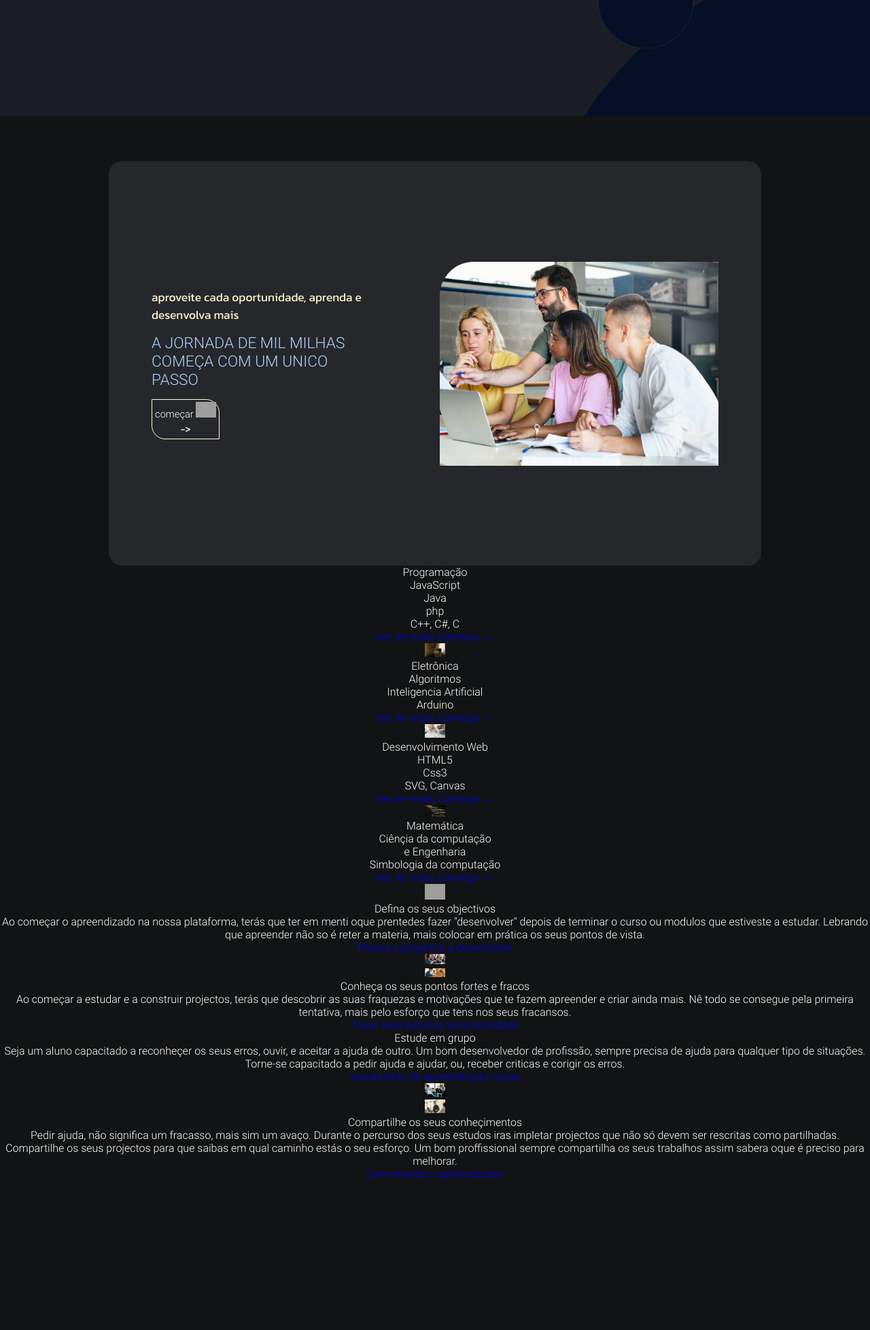
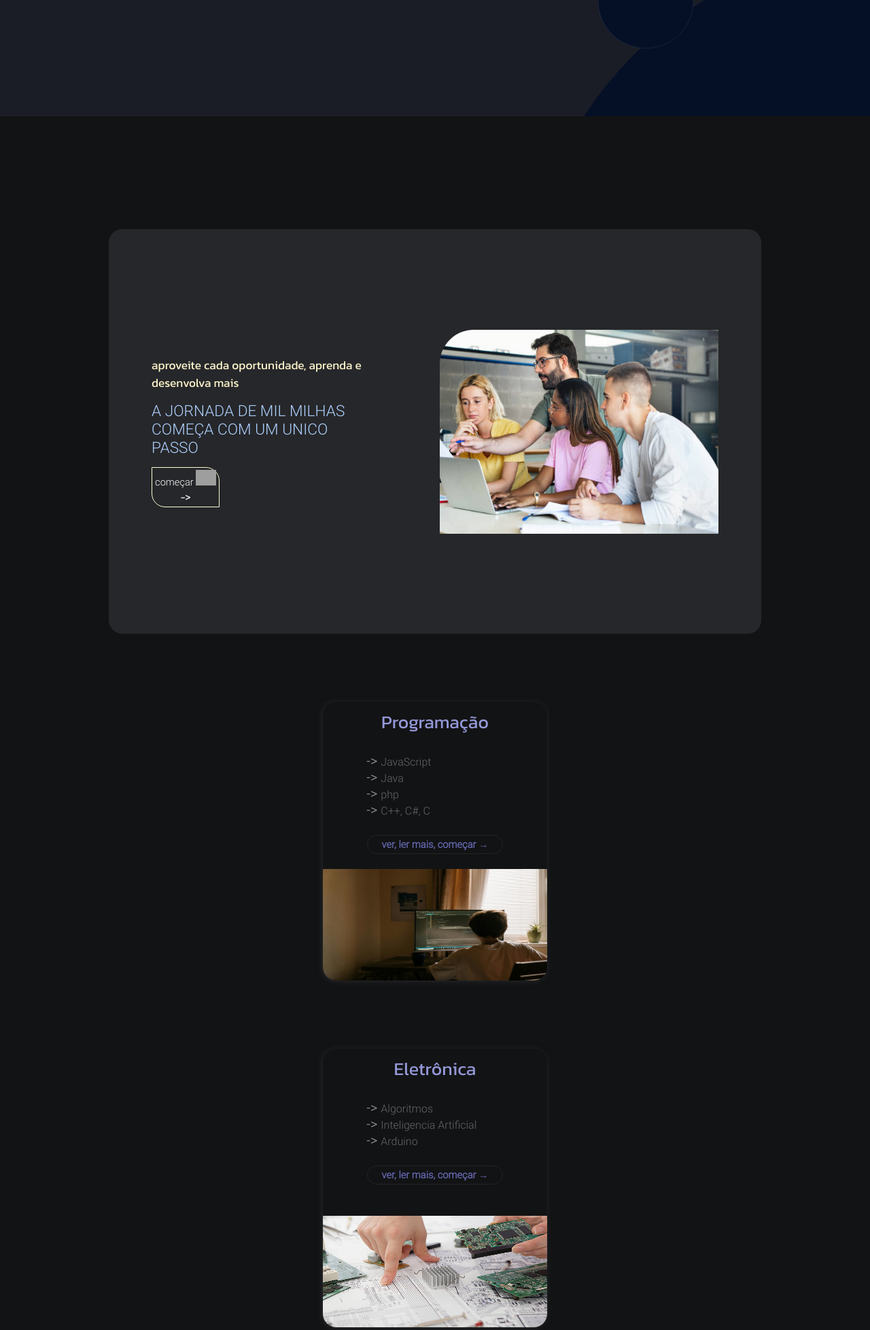
Before and after one commit to Rosalio26/projectos, a PHP site: page / in a window 1280 px wide. Shown: the part 679-2635 px from the top of the page at 68% size. Before the commit the page ends 2415 px from the top, so only its background shows below. Run offline with PHP 8.4, Linux system fonts and the light colour scheme; grey boxes are pictures that could not be loaded.

Commit message:
crrt#1001

```diff
--- a/caracol/index.html
+++ b/caracol/index.html
@@ -116,69 +116,114 @@
                     <div class="arm-blst">
                         <div  class="itm-blst-blck">
                             <div class="elem-trck">
-                                <div class="blck-intr-cnt tlt-intr">Programação</div>
-                                <div class="blck-intr-cnt">
+                                <div class="sp-cnt-txt">
+                                    <div class="blck-intr-cnt tlt-intr">
+                                        <h3 id="tli-elm-pry" class="el-itm-tli">Programação</h3>
+                                    </div>
+                                    <div class="ctr-cnt-blst">
                                         <ul>
-                                        <li>JavaScript</li>
-                                        <li>Java</li>
-                                        <li>php</li>
-                                        <li>C++, C#, C</li>
+                                            <li class="el-itm-tli li-cnt">JavaScript</li>
+                                            <li class="el-itm-tli li-cnt">Java</li>
+                                            <li class="el-itm-tli li-cnt">php</li>
+                                            <li class="el-itm-tli li-cnt">C++, C#, C</li>
                                         </ul>
                                     </div>
+                                </div>
                                 <div class="blck-intr-cnt">
-                                    <a class="btn-stb" href="./ownless/less/programacao/programacao-less.php">Ver, ler mais, começar <span class="arr-itm">&rarr;</span></a>
+                                    <a class="btn-stb" href="./ownless/less/programacao/programacao-less.php">
+                                        <span>Ver, ler mais, começar</span>
+                                        <span class="arr-itm">&rarr;</span>
+                                    </a>
                                 </div>
                             </div>
-                            <div class="img-lk-less"><a href=""><img src="./ownless/midia/progrm-tw-img-lk.jpg" alt="imagem-programação"></a></div>
+                            <div class="img-lk-less">
+                                <a href="">
+                                    <img class="img-lk-blt" src="./ownless/midia/progrm-tw-img-lk.jpg" alt="imagem-programação">
+                                </a>
                             </div>
-                        <div class="itm-blst-blck">
-                            <div class="elem-trck">
-                                <div class="tlt-intr">Eletrônica</div>
-                                <div class="blck-intr-cnt">
-                                    <ul>
-                                        <li>Algoritmos</li>
-                                        <li>Inteligencia Artificial</li>
-                                        <li>Arduino</li>
-                                    </ul>
-                                </div>
-                                <div class="blck-intr-cnt">
-                                    <a class="btn-stb" href="./ownless/less/eletronica/eletronica-less.php">Ver, ler mais, começar <span class="arr-itm">&rarr;</span></a>
-                                </div>
-                            </div>
-                            <div class="img-lk-less"><a href=""><img src="./ownless/midia/eletro-on-img-lk.jpg" alt="imagem-eletronica"></a></div>
                         </div>
 
                         <div class="itm-blst-blck">
                             <div class="elem-trck">
-                                <div class="tlt-intr">Desenvolvimento Web</div>
-                                <div class="blck-intr-cnt">
+                                <div class="sp-cnt-txt">
+                                    <div class="tlt-intr">
+                                        <h3 id="tli-elm-scd" class="el-itm-tli">Eletrônica</h3>
+                                    </div>
+                                    <div class="ctr-cnt-blst">
                                         <ul>
-                                        <li>HTML5</li>
-                                        <li>Css3</li>
-                                        <li>SVG, Canvas</li>
+                                            <li class="el-itm-tli li-cnt">Algoritmos</li>
+                                            <li class="el-itm-tli li-cnt">Inteligencia Artificial</li>
+                                            <li class="el-itm-tli li-cnt">Arduino</li>
                                         </ul>
                                     </div>
+                                </div>
                                 <div class="blck-intr-cnt">
-                                    <a class="btn-stb" href="./ownless/less/aulas/web/desenvolvimento-web-less.php">Ver, ler mais, começar <span class="arr-itm">&rarr;</span></a>
+                                    <a class="btn-stb" href="./ownless/less/eletronica/eletronica-less.php">
+                                        <span>Ver, ler mais, começar</span>
+                                        <span class="arr-itm">&rarr;</span>
+                                    </a>
                                 </div>
                             </div>
-                            <div class="img-lk-less"><a href=""><img src="./ownless/midia/html-css.jpg" alt="imagem-dev-web"></a></div>
+                            <div class="img-lk-less">
+                                <a href="">
+                                    <img class="img-lk-blt" src="./ownless/midia/eletro-on-img-lk.jpg" alt="imagem-eletronica">
+                                </a>
+                            </div>
                         </div>
 
                         <div class="itm-blst-blck">
                             <div class="elem-trck">
-                                <div class="tlt-intr">Matemática</div>
-                                <div class="blck-intr-cnt">
+                                <div class="sp-cnt-txt">
+                                    <div class="tlt-intr">
+                                        <h3 id="tli-elm-trd">Desenvolvimento Web</h3>
+                                    </div>
+                                    <div class="ctr-cnt-blst">
                                         <ul>
-                                        <li>Ciênçia da computação <br> e Engenharia</li>
-                                        <li>Simbologia da computação</li>
+                                            <li class="el-itm-tli li-cnt">HTML5</li>
+                                            <li class="el-itm-tli li-cnt">Css3</li>
+                                            <li class="el-itm-tli li-cnt">SVG, Canvas</li>
                                         </ul>
                                     </div>
+                                </div>
                                 <div class="blck-intr-cnt">
-                                    <a class="btn-stb" href="./ownless/less/aulas/matematica/matematica-less.php">Ver, ler mais, começar <span class="arr-itm">&rarr;</span></a>
+                                    <a class="btn-stb" href="./ownless/less/aulas/web/desenvolvimento-web-less.php">
+                                        <span>Ver, ler mais, começar</span>
+                                        <span class="arr-itm">&rarr;</span>
+                                    </a>
                                 </div>
                             </div>
-                            <div class="img-lk-less"><a href="#"><img src="./ownless/midia/mat-on-img-lk.jpg" alt="imagem-matematica"></a></div>
+                            <div class="img-lk-less">
+                                <a href="">
+                                    <img class="img-lk-blt" src="./ownless/midia/html-css.jpg" alt="imagem-dev-web">
+                                </a>
+                            </div>
+                        </div>
+
+                        <div class="itm-blst-blck">
+                            <div class="elem-trck">
+                                <div class="sp-cnt-txt">
+                                    <div class="tlt-intr">
+                                        <h3 id="tli-elm-frd">Matemática</h3>
+                                    </div>
+                                    <div class="ctr-cnt-blst">
+                                        <ul>
+                                            <li class="el-itm-tli li-cnt">Ciênçia da computação <br> e Engenharia</li>
+                                            <li class="el-itm-tli li-cnt">Simbologia da computação</li>
+                                        </ul>
+                                    </div>
+                                </div>
+                                <div class="blck-intr-cnt">
+                                    <a class="btn-stb" href="./ownless/less/aulas/matematica/matematica-less.php">
+                                        <span>Ver, ler mais, começar</span>
+                                        <span class="arr-itm">&rarr;</span>
+                                    </a>
+                                </div>
+                            </div>
+                            <div class="img-lk-less">
+                                <a href="#">
+                                    <img class="img-lk-blt" src="./ownless/midia/mat-on-img-lk.jpg" alt="imagem-matematica">
+                                </a>
+                            </div>
                         </div>
                     </div>
                 </div>
--- a/caracol/style/index_style.css
+++ b/caracol/style/index_style.css
@@ -367,12 +367,13 @@ header > .sticky_1 > .svgs > .svg-stick_1 {
     height: 70vh;
     width: 100vw;
     position: relative;
+    margin-bottom: 100px;
 }
 @media (min-width: 900px) {
     .col-main {
         background-image: none;
         width: 75vw;
-        margin: 0 auto;
+        margin: 100px auto;
     }
 }
 
@@ -476,6 +477,88 @@ header > .sticky_1 > .svgs > .svg-stick_1 {
     content: "->";
 }
 
+.blast-itm {
+    background-color: transparent;
+    width: 100vw;
+}
+
+.block-blast-cnt {
+    background-color: transparent;
+}
+
+.itm-blst-blck {
+    border: none;
+    border-radius: 20px;
+    box-shadow: -1px 1px 10px -1px #2b2e30;
+    width: 330px;
+    height: 410px;
+
+    display: flex;
+    flex-direction: column;
+    margin: 100px auto;
+}
+
+.elem-trck {
+    color: #666;
+    background-color: transparent;
+    width: 100%;
+    height: 60%;
+    padding: 10px;
+}
+
+.sp-cnt-txt {
+    width: 65%;
+    margin: 0px auto;
+}
+
+#tli-elm-pry, #tli-elm-scd, #tli-elm-trd, #tli-elm-frd {
+    color: #9498d8;
+    text-align: center;
+    font-size: 20pt;
+    font-family: kanit;
+    font-weight: 400;
+}
+
+.el-itm-tli {
+    text-align: left;
+}
+
+.li-cnt::before {
+    content: "->";
+    font-size: 15pt;
+    color: #aaa;
+    padding-right: 5px;
+}
+
+.ctr-cnt-blst {
+    margin: 25px 0px;
+}
+
+.btn-stb {
+    display: block;
+    color: #6669b2;
+    border: 1px double rgb(35, 35, 42);
+    border-radius: 100px;
+    font-size: 11pt;
+    font-family: kanit;
+    font-weight: 600;
+    text-transform: lowercase;
+
+    width: 200px;
+    margin: 0 auto;
+    padding: 2px 10px;
+}
+
+.img-lk-less {
+    width: 100%;
+    height: 40%;
+}
+
+.img-lk-blt {
+    border-radius: 0px 0px 20px 20px;
+    width: 100%;
+    height: 100%;
+}
 
 /*TEMPORARIO*/
 .itm-hdd {
```
Lines whose indentation alone changed are shown as unchanged.
